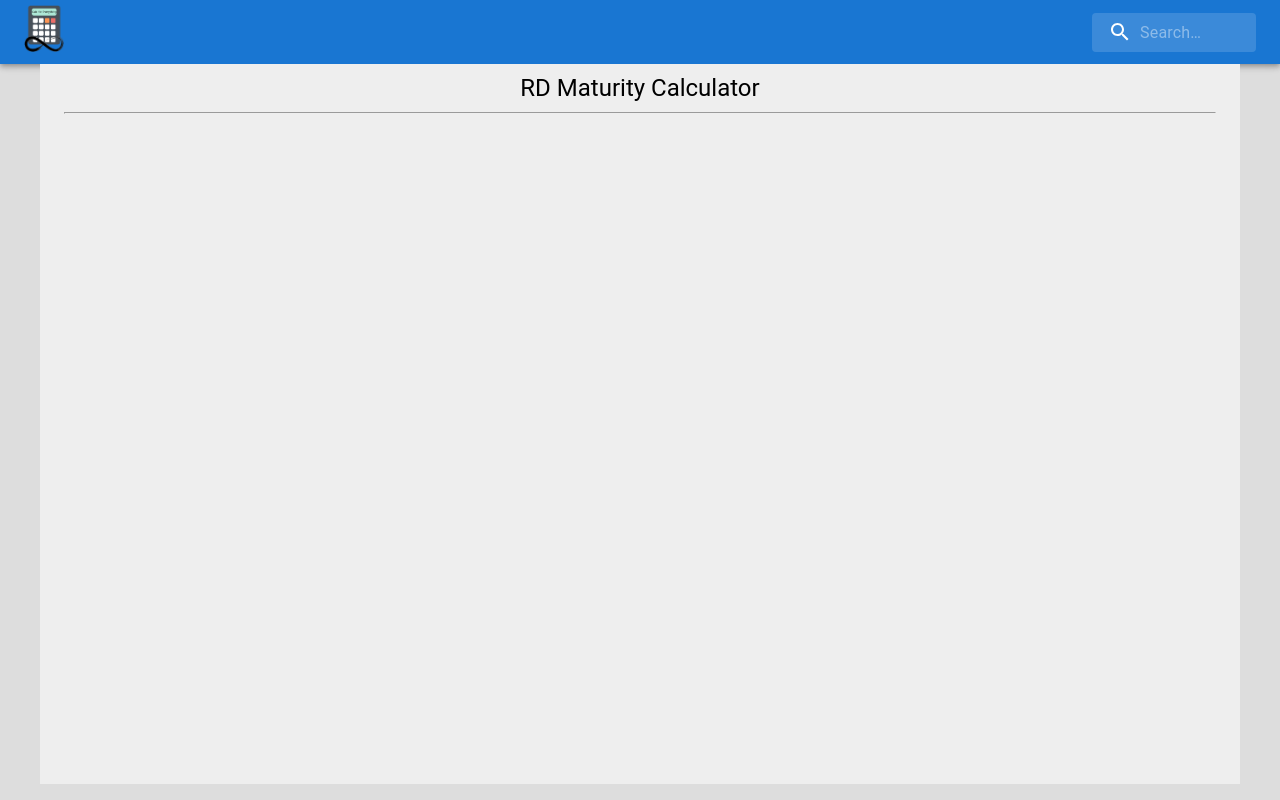
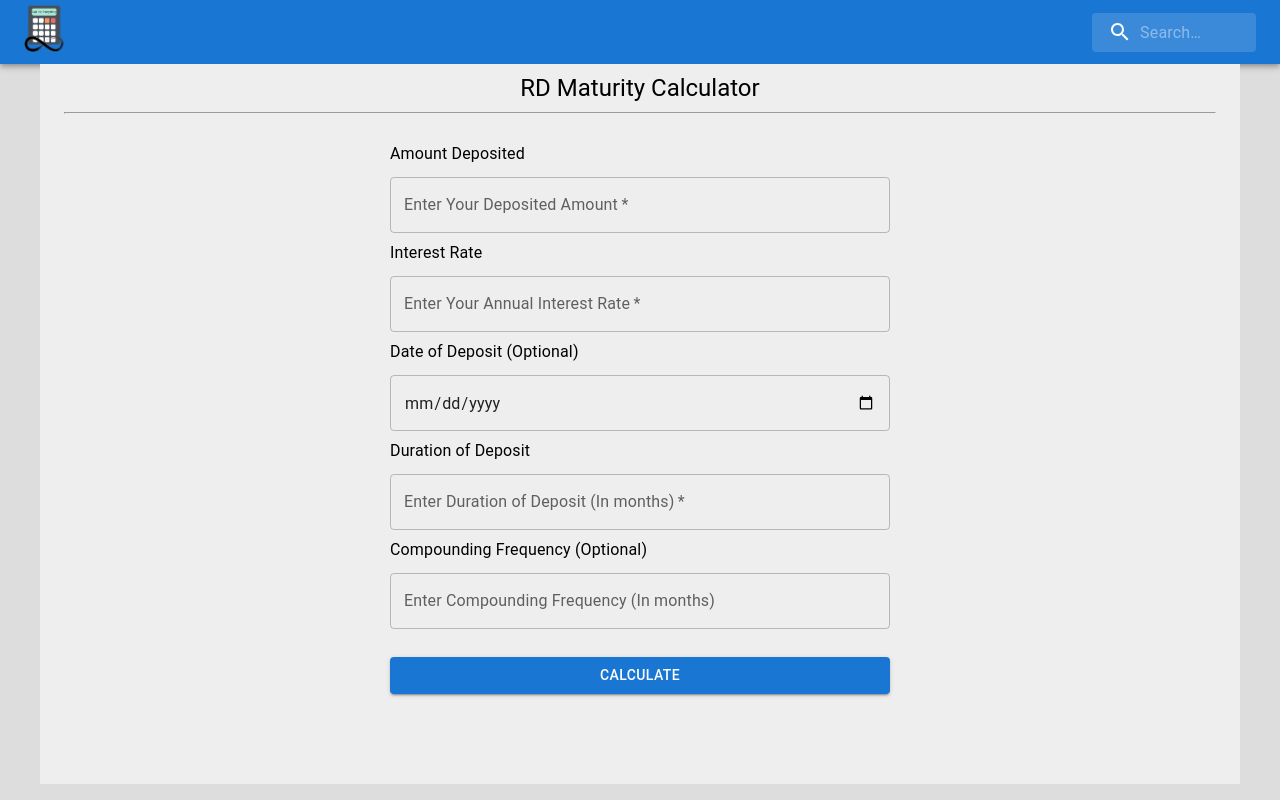
Before and after one commit to SarthakKeshari/calc_for_everything, a React (Create React App) app in the folder calculators/: page /rdmaturitycalc in a window 1280 px wide. Built offline with nearby package versions, Linux system fonts and the light colour scheme.

Commit message:
Added rd maturity calculator

```diff
--- a/calculators/src/finance/rd_maturity_calculator/MainRDMaturityCalc.js
+++ b/calculators/src/finance/rd_maturity_calculator/MainRDMaturityCalc.js
@@ -1,14 +1,356 @@
-import React from 'react';
-import { Container, Typography } from '@mui/material';
+import React, { useState } from "react";
+import {
+  Container,
+  TextField,
+  Typography,
+  FormLabel,
+  Stack,
+  Box,
+  Button,
+} from "@mui/material";
+import CircularProgress from "@mui/material/CircularProgress";
 
-function MainRDMaturityCalc(){
-    return(
-        <Container maxWidth="lg" sx={{ bgcolor: '#eeeeee', minHeight: '90vh', paddingY:"10" }}>
-            <Typography pt={1} variant='h5' sx = {{textAlign: "center"}}>RD Maturity Calculator</Typography>
-            <hr/>
-            <br/>
-        </Container>
-    )
+function MainRDMaturityCalc() {
+  const [amountDeposited, setAmountDeposited] = useState();
+  const [InterestRate, setInterestRate] = useState();
+  const [depositDate, setDepositDate] = useState();
+  const [depositDuration, setDepositDuration] = useState();
+  const [compoundingFreq, setCompoundingFreq] = useState();
+  const [isLoading, setIsLoading] = useState(false);
+  const [isResultGenerated, setIsResultGenerated] = useState(false);
+  const [resultSet, setResultSet] = useState(null);
+
+  const calculateMaturityDetails = (
+    installmentAmount,
+    annualInterestRate,
+    durationMonths,
+    compoundingFrequency,
+    depositDate = null
+  ) => {
+    let isDateProvided = true;
+    let _compoundFreq = !compoundingFrequency ? 12 : compoundingFrequency;
+    const monthlyInterestRate = annualInterestRate / 100 / _compoundFreq;
+
+    if (!depositDate) {
+      depositDate = new Date();
+      isDateProvided = false;
+    } else {
+      depositDate = new Date(depositDate);
+    }
+    const maturityDate = new Date(depositDate);
+    maturityDate.setMonth(maturityDate.getMonth() + durationMonths);
+
+    let maturityAmount = 0;
+    for (let i = 0; i < durationMonths; i++) {
+      maturityAmount += installmentAmount;
+      maturityAmount += maturityAmount * monthlyInterestRate;
+    }
+    const maturityInterest =
+      maturityAmount - installmentAmount * durationMonths;
+
+    return {
+      maturityInterest,
+      maturityAmount,
+      maturityDate: isDateProvided ? maturityDate : null,
+    };
+  };
+
+  const handleSubmit = (e) => {
+    e.preventDefault();
+    console.log(
+      "submitting the form with",
+      amountDeposited,
+      InterestRate,
+      depositDate,
+      depositDuration,
+      compoundingFreq
+    );
+
+    setIsLoading(true);
+
+    let result = calculateMaturityDetails(
+      Math.abs(Number(amountDeposited)),
+      Math.abs(Number(InterestRate)),
+      Math.abs(Number(depositDuration)),
+      Math.abs(Number(compoundingFreq)),
+      depositDate
+    );
+    const options = {
+      weekday: "long",
+      year: "numeric",
+      month: "long",
+      day: "numeric",
+    };
+    if (!!result.maturityDate) {
+      result["maturityDate"] = result?.maturityDate.toLocaleString(
+        "en-US",
+        options
+      );
+    }
+    setResultSet(result);
+    console.log("result", result);
+    setIsResultGenerated(true);
+    setIsLoading(false);
+  };
+
+  let inputResponsiveWidth = {
+    xs: "350px",
+    sm: "500px",
+    md: "500px",
+    lg: "500px",
+    xl: "500px",
+  };
+  return (
+    <Container
+      maxWidth="lg"
+      sx={{ bgcolor: "#eeeeee", minHeight: "90vh", paddingY: "10" }}
+    >
+      <Typography pt={1} variant="h5" sx={{ textAlign: "center" }}>
+        RD Maturity Calculator
+      </Typography>
+      <hr />
+      <br />
+      {isLoading ? (
+        <Box
+          sx={{
+            width: "100%",
+            height: "100%",
+            display: "flex",
+            justifyContent: "center",
+            alignItems: "center",
+            marginTop: 20,
+          }}
+        >
+          <CircularProgress />
+        </Box>
+      ) : !isResultGenerated ? (
+        <form onSubmit={handleSubmit}>
+          <Stack
+            spacing={1}
+            width={"100%"}
+            sx={{
+              display: "flex",
+              justifyContent: "center",
+              alignItems: "center",
+            }}
+          >
+            <Box>
+              <FormLabel
+                type="primary"
+                sx={{ fontStyle: "normal", color: "#000" }}
+              >
+                Amount Deposited
+              </FormLabel>
+              <br />
+              <TextField
+                label="Enter Your Deposited Amount"
+                variant="outlined"
+                sx={{
+                  width: inputResponsiveWidth,
+                  marginTop: 1.5,
+                }}
+                InputLabelProps={{ style: { fontStyle: "normal" } }}
+                value={amountDeposited}
+                onChange={(e) => setAmountDeposited(e.target.value)}
+                type="number"
+                required
+              />
+            </Box>
+            <Box>
+              <FormLabel
+                type="primary"
+                sx={{ fontStyle: "normal", color: "#000" }}
+              >
+                Interest Rate
+              </FormLabel>
+              <br />
+              <TextField
+                label="Enter Your Annual Interest Rate"
+                variant="outlined"
+                sx={{ width: inputResponsiveWidth, marginTop: 1.5 }}
+                InputLabelProps={{ style: { fontStyle: "normal" } }}
+                value={InterestRate}
+                onChange={(e) => setInterestRate(e.target.value)}
+                type="number"
+                required
+              />
+            </Box>
+            <Box>
+              <FormLabel
+                type="primary"
+                sx={{ fontStyle: "normal", color: "#000" }}
+              >
+                Date of Deposit (Optional)
+              </FormLabel>
+              <br />
+              <TextField
+                variant="outlined"
+                sx={{ width: inputResponsiveWidth, marginTop: 1.5 }}
+                InputLabelProps={{ style: { fontStyle: "normal" } }}
+                value={depositDate}
+                onChange={(e) => setDepositDate(e.target.value)}
+                type="date"
+              />
+            </Box>
+            <Box>
+              <FormLabel
+                type="primary"
+                sx={{ fontStyle: "normal", color: "#000" }}
+              >
+                Duration of Deposit
+              </FormLabel>
+              <br />
+              <TextField
+                label="Enter Duration of Deposit (In months)"
+                variant="outlined"
+                sx={{ width: inputResponsiveWidth, marginTop: 1.5 }}
+                InputLabelProps={{ style: { fontStyle: "normal" } }}
+                value={depositDuration}
+                onChange={(e) => setDepositDuration(e.target.value)}
+                type="number"
+                required
+              />
+            </Box>
+            <Box>
+              <FormLabel
+                type="primary"
+                sx={{ fontStyle: "normal", color: "#000" }}
+              >
+                Compounding Frequency (Optional)
+              </FormLabel>
+              <br />
+              <TextField
+                label="Enter Compounding Frequency (In months)"
+                variant="outlined"
+                sx={{
+                  width: inputResponsiveWidth,
+                  marginTop: 1.5,
+                }}
+                InputLabelProps={{ style: { fontStyle: "normal" } }}
+                value={compoundingFreq}
+                onChange={(e) => setCompoundingFreq(e.target.value)}
+                type="number"
+              />
+            </Box>
+            <Box>
+              <Button
+                variant="contained"
+                sx={{
+                  "&:hover": { backgroundColor: "#EC6F66" },
+                  width: inputResponsiveWidth,
+                  marginTop: "20px",
+                }}
+                type="submit"
+              >
+                Calculate
+              </Button>
+            </Box>
+          </Stack>
+        </form>
+      ) : (
+        <>
+          <Typography sx={{ fontSize: 28, textAlign: "center" }}>
+            Results
+          </Typography>
+          <hr />
+
+          <Box
+            sx={{
+              width: "100%",
+              height: "100%",
+              display: "flex",
+              justifyContent: "center",
+              alignItems: "center",
+              flexDirection: "column",
+              marginTop: 5,
+            }}
+          >
+            <Typography
+              sx={{
+                fontSize: 25,
+                textAlign: "left",
+                marginTop: 5,
+                marginBottom: 1,
+              }}
+            >
+              Maturity Amount:
+            </Typography>
+            <Typography
+              sx={{
+                backgroundColor: "#FFCC66",
+                fontSize: 20,
+                padding: 0.5,
+                borderRadius: 0.5,
+              }}
+            >
+              {" "}
+              {resultSet.maturityAmount.toLocaleString(undefined, {
+                maximumFractionDigits: 2,
+              })}
+            </Typography>
+            <Typography
+              sx={{
+                fontSize: 25,
+                textAlign: "left",
+                marginTop: 5,
+                marginBottom: 1,
+              }}
+            >
+              Maturity Interest:
+            </Typography>
+            <Typography
+              sx={{
+                backgroundColor: "#FFCC66",
+                fontSize: 20,
+                padding: 0.5,
+                borderRadius: 0.5,
+              }}
+            >
+              {resultSet.maturityInterest.toLocaleString(undefined, {
+                maximumFractionDigits: 2,
+              })}
+            </Typography>
+            {resultSet.maturityDate ? (
+              <>
+                <Typography
+                  sx={{
+                    fontSize: 25,
+                    textAlign: "left",
+                    marginTop: 5,
+                    marginBottom: 1,
+                  }}
+                >
+                  Maturity Date:
+                </Typography>
+                <Typography
+                  sx={{
+                    backgroundColor: "#FFCC66",
+                    fontSize: 20,
+                    padding: 0.5,
+                    borderRadius: 0.5,
+                  }}
+                >
+                  {resultSet.maturityDate}
+                </Typography>
+              </>
+            ) : null}
+
+            <Button
+              variant="contained"
+              sx={{
+                "&:hover": { backgroundColor: "#EC6F66" },
+                width: "300px",
+                marginTop: "30px",
+              }}
+              onClick={() => window.location.reload()}
+            >
+              Calculate Again
+            </Button>
+          </Box>
+        </>
+      )}
+    </Container>
+  );
 }
 
 export default MainRDMaturityCalc;
```
